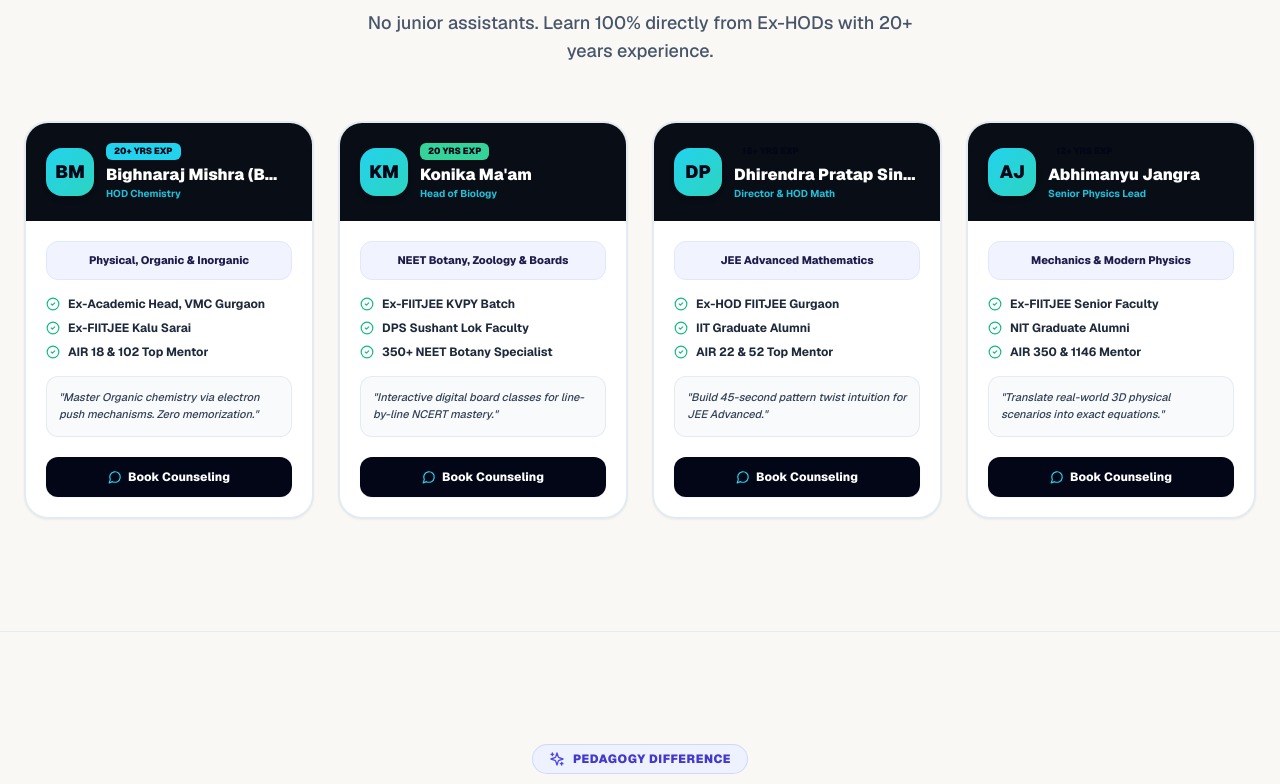
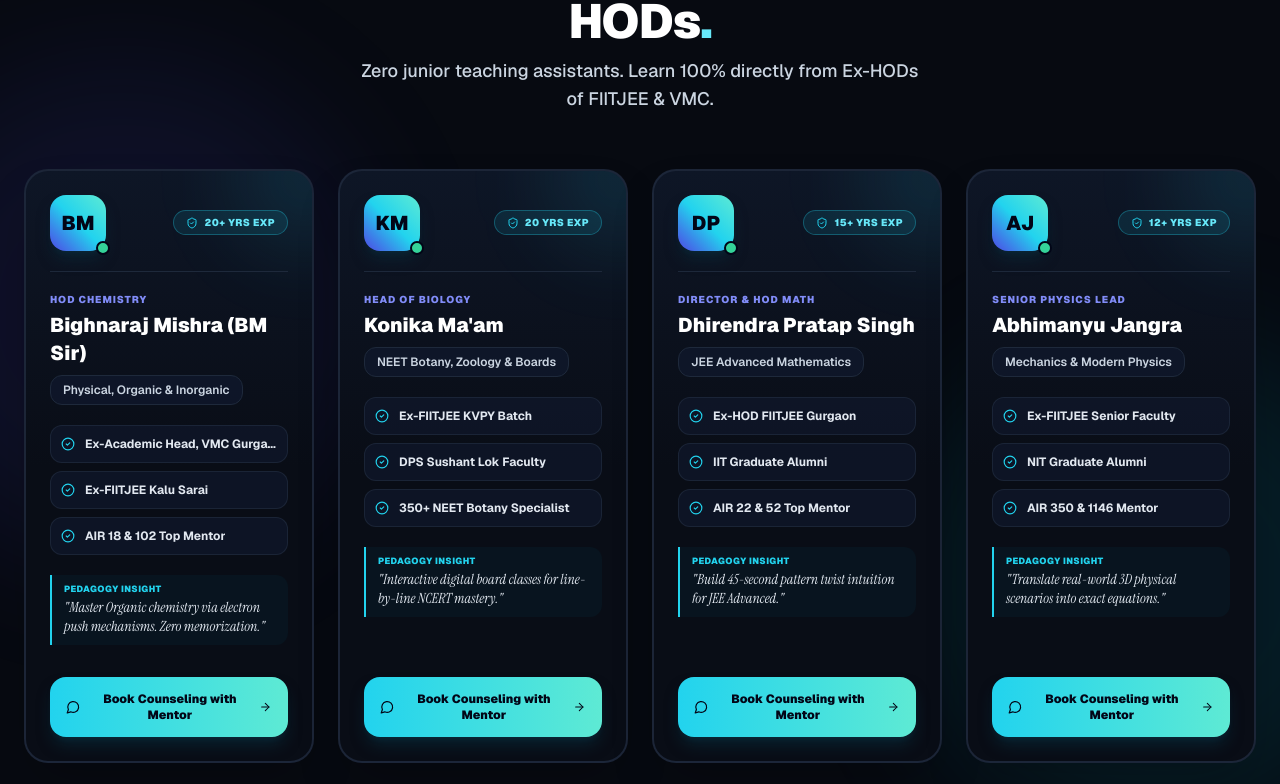
Before and after one commit to Robin1-23/Bm-Classes, a Next.js app: page / in a window 1280 px wide. Shown: the part 5096-5880 px from the top of the page. Built offline with nearby package versions, Linux system fonts and the light colour scheme; no server answers.

Commit message:
Redesign EX-HOD Faculty Section cards with modern premium dark-glass aesthetic and Instrument Serif typography

```diff
--- a/components/FacultySection.jsx
+++ b/components/FacultySection.jsx
@@ -1,7 +1,7 @@
 'use client';
 
 import React from 'react';
-import { MessageCircle, CheckCircle2, Award, Sparkles } from 'lucide-react';
+import { MessageCircle, ShieldCheck, Award, GraduationCap, Trophy, Sparkles, CheckCircle2, ArrowRight } from 'lucide-react';
 import ScrollReveal from '@/components/ScrollReveal';
 import SectionHeader from '@/components/ui/SectionHeader';
 import { MENTORS_DATA } from '@/data/contentData';
@@ -12,85 +12,93 @@ export default function FacultySection({ onOpenRegister }) {
   const handleRegister = onOpenRegister || modal.openRegister;
 
   return (
-    <section className="bg-[#faf8f5] py-20 sm:py-28 border-b border-slate-200/80 relative overflow-hidden" id="faculty">
+    <section className="bg-[#070a11] py-20 sm:py-28 border-b border-slate-800/90 relative overflow-hidden text-white" id="faculty">
+
+      {/* Ambient Radial Atmosphere Glows */}
+      <div className="absolute top-1/4 -left-32 w-[500px] h-[500px] bg-indigo-600/10 rounded-full blur-3xl pointer-events-none"></div>
+      <div className="absolute bottom-10 -right-32 w-[500px] h-[500px] bg-cyan-500/10 rounded-full blur-3xl pointer-events-none"></div>
 
       <div className="max-w-7xl mx-auto px-4 sm:px-6 relative z-10">
 
         {/* Section Header */}
         <SectionHeader
-          badgeText="EX-HOD FACULTY"
-          title="Mentored directly by Ex-HODs"
-          subtitle="No junior assistants. Learn 100% directly from Ex-HODs with 20+ years experience."
+          dark
+          badgeIcon={Sparkles}
+          badgeText="100% EX-HOD DIRECT FACULTY"
+          title="Mentored directly by Senior Ex-HODs"
+          subtitle="Zero junior teaching assistants. Learn 100% directly from Ex-HODs of FIITJEE & VMC."
         />
 
-        {/* SENIOR MENTOR DOSSIER CARDS */}
+        {/* ULTRA-PREMIUM FACULTY DOSSIER CARDS */}
         <div className="grid grid-cols-1 sm:grid-cols-2 lg:grid-cols-4 gap-6 max-w-lg sm:max-w-none mx-auto">
           {MENTORS_DATA.map((mentor, idx) => (
-            <ScrollReveal key={idx} delay={100 * (idx + 1)} direction="up">
-              <div className="bg-white border-2 border-slate-200/90 rounded-3xl overflow-hidden shadow-sm hover:shadow-xl hover:-translate-y-1.5 hover:border-indigo-400 transition-all duration-300 flex flex-col justify-between group h-full">
+            <ScrollReveal key={idx} delay={120 * (idx + 1)} direction="up">
+              <div className="bg-gradient-to-b from-[#0e1626] via-[#090d16] to-[#090d16] border-2 border-slate-800/90 hover:border-cyan-400/60 rounded-3xl p-6 shadow-2xl transition-all duration-300 flex flex-col justify-between group h-full relative overflow-hidden">
+
+                {/* Top Subtle Ambient Glow */}
+                <div className="absolute -top-16 -right-16 w-36 h-36 bg-cyan-400/10 rounded-full blur-2xl pointer-events-none group-hover:bg-cyan-400/20 transition-all"></div>
 
                 <div>
-                  {/* Dark Banner Header */}
-                  <div className="bg-[#090d16] text-white p-5 relative overflow-hidden">
-                    <div className="flex items-center gap-3 relative z-10">
-                      <div className="w-12 h-12 rounded-2xl bg-gradient-to-br from-cyan-400 to-teal-400 text-slate-950 font-heading font-black text-lg flex items-center justify-center shrink-0 shadow-md">
+                  {/* Top Avatar & Experience Row */}
+                  <div className="flex items-center justify-between pb-5 border-b border-slate-800 mb-5 relative z-10">
+                    <div className="relative">
+                      <div className="w-14 h-14 rounded-2xl bg-gradient-to-tr from-indigo-600 via-cyan-400 to-teal-300 text-slate-950 font-heading font-black text-xl flex items-center justify-center shadow-lg shadow-cyan-950/50 group-hover:scale-105 transition-transform">
                         {mentor.initials}
                       </div>
+                      <span className="absolute -bottom-1 -right-1 w-3.5 h-3.5 bg-emerald-400 border-2 border-slate-950 rounded-full"></span>
+                    </div>
 
-                      <div className="min-w-0">
-                        <div className="flex items-center gap-1.5 mb-1">
-                          <span className={`text-[9px] font-black uppercase px-2 py-0.5 rounded-md ${mentor.badgeBg}`}>
+                    <span className="inline-flex items-center gap-1.5 bg-cyan-400/10 text-cyan-300 border border-cyan-400/30 px-3 py-1 rounded-full text-[10px] font-black uppercase tracking-wider shadow-xs">
+                      <ShieldCheck className="w-3 h-3 text-cyan-400" />
                       {mentor.exp}
                     </span>
                   </div>
 
-                        <h3 className="font-heading font-black text-base text-white group-hover:text-cyan-300 transition-colors leading-snug truncate">
+                  {/* Name, Role & Subject Header */}
+                  <div className="mb-5 relative z-10">
+                    <span className="text-[10px] font-black uppercase tracking-widest text-indigo-400 block mb-1">
+                      {mentor.role}
+                    </span>
+
+                    <h3 className="font-heading font-black text-lg sm:text-xl text-white group-hover:text-cyan-300 transition-colors leading-tight mb-2">
                       {mentor.name}
                     </h3>
 
-                        <p className="text-[10px] font-bold text-cyan-400/90 truncate">
-                          {mentor.role}
+                    <p className="text-xs text-slate-300 font-semibold bg-slate-900/90 border border-slate-800 px-3 py-1.5 rounded-xl inline-block">
+                      {mentor.subject}
                     </p>
                   </div>
-                    </div>
-                  </div>
 
-                  {/* Main Card Body */}
-                  <div className="p-5 space-y-4">
-
-                    {/* Subject Tag */}
-                    <div className="bg-indigo-50/80 border border-indigo-100 p-2.5 rounded-xl text-center">
-                      <span className="text-[11px] font-extrabold text-indigo-950 block">
-                        {mentor.subject}
-                      </span>
-                    </div>
-
-                    {/* Punchy Key Highlights List */}
-                    <div className="space-y-2">
+                  {/* Highlights Bullet List */}
+                  <div className="space-y-2 mb-5 relative z-10">
                     {mentor.highlights.map((item, hIdx) => (
-                        <div key={hIdx} className="flex items-center gap-2 text-xs font-bold text-slate-800">
-                          <CheckCircle2 className="w-3.5 h-3.5 text-emerald-500 shrink-0" />
+                      <div key={hIdx} className="bg-slate-900/80 border border-slate-800/80 rounded-xl p-2.5 flex items-center gap-2.5 text-xs font-bold text-slate-200 group-hover:border-slate-700 transition-colors">
+                        <CheckCircle2 className="w-3.5 h-3.5 text-cyan-400 shrink-0" />
                         <span className="truncate">{item}</span>
                       </div>
                     ))}
                   </div>
 
-                    {/* One-Line Teaching Insight */}
-                    <div className="bg-slate-50 border border-slate-200/80 rounded-xl p-3 text-[11px] font-medium text-slate-700 leading-relaxed italic">
+                  {/* Editorial Teaching Insight in Instrument Serif */}
+                  <div className="bg-cyan-950/20 border-l-2 border-cyan-400 pl-3 py-2 pr-2 rounded-r-xl mb-6 relative z-10">
+                    <div className="text-[9px] font-black uppercase tracking-wider text-cyan-400 mb-0.5">
+                      Pedagogy Insight
+                    </div>
+                    <p className="font-serif italic font-normal text-slate-200 text-sm leading-snug">
                       "{mentor.tagline}"
-                    </div>
-
+                    </p>
                   </div>
                 </div>
 
-                {/* Action CTA */}
-                <div className="p-5 pt-0">
+                {/* Primary CTA Button */}
+                <div className="pt-2 relative z-10">
                   <button
                     onClick={() => handleRegister(mentor.name)}
-                    className="w-full bg-slate-950 hover:bg-slate-800 text-white font-extrabold text-xs py-3 rounded-xl transition-all shadow-sm flex items-center justify-center gap-1.5 cursor-pointer"
+                    className="w-full bg-gradient-to-r from-cyan-400 to-teal-300 hover:from-cyan-300 hover:to-teal-200 text-slate-950 font-black text-xs py-3.5 px-4 rounded-2xl flex items-center justify-center gap-2 transition-all shadow-lg shadow-cyan-950/60 cursor-pointer group-hover:shadow-cyan-400/20"
                   >
-                    <MessageCircle className="w-3.5 h-3.5 text-cyan-400" />
-                    <span>Book Counseling</span>
+                    <MessageCircle className="w-4 h-4 text-slate-950" />
+                    <span>Book Counseling with Mentor</span>
+                    <ArrowRight className="w-3.5 h-3.5 text-slate-950 group-hover:translate-x-1 transition-transform" />
                   </button>
                 </div>
 
```
Lines whose indentation alone changed are shown as unchanged.
